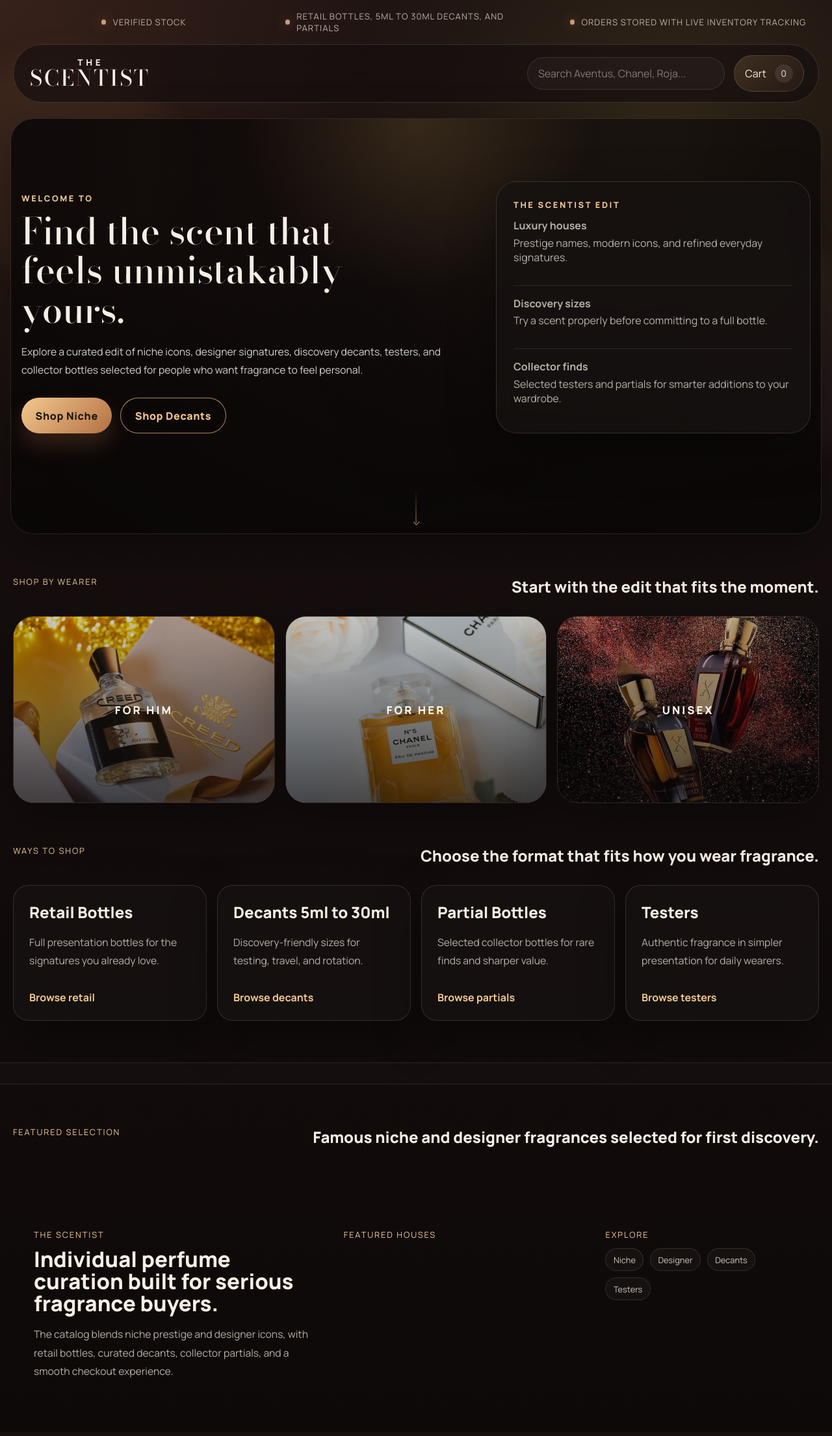
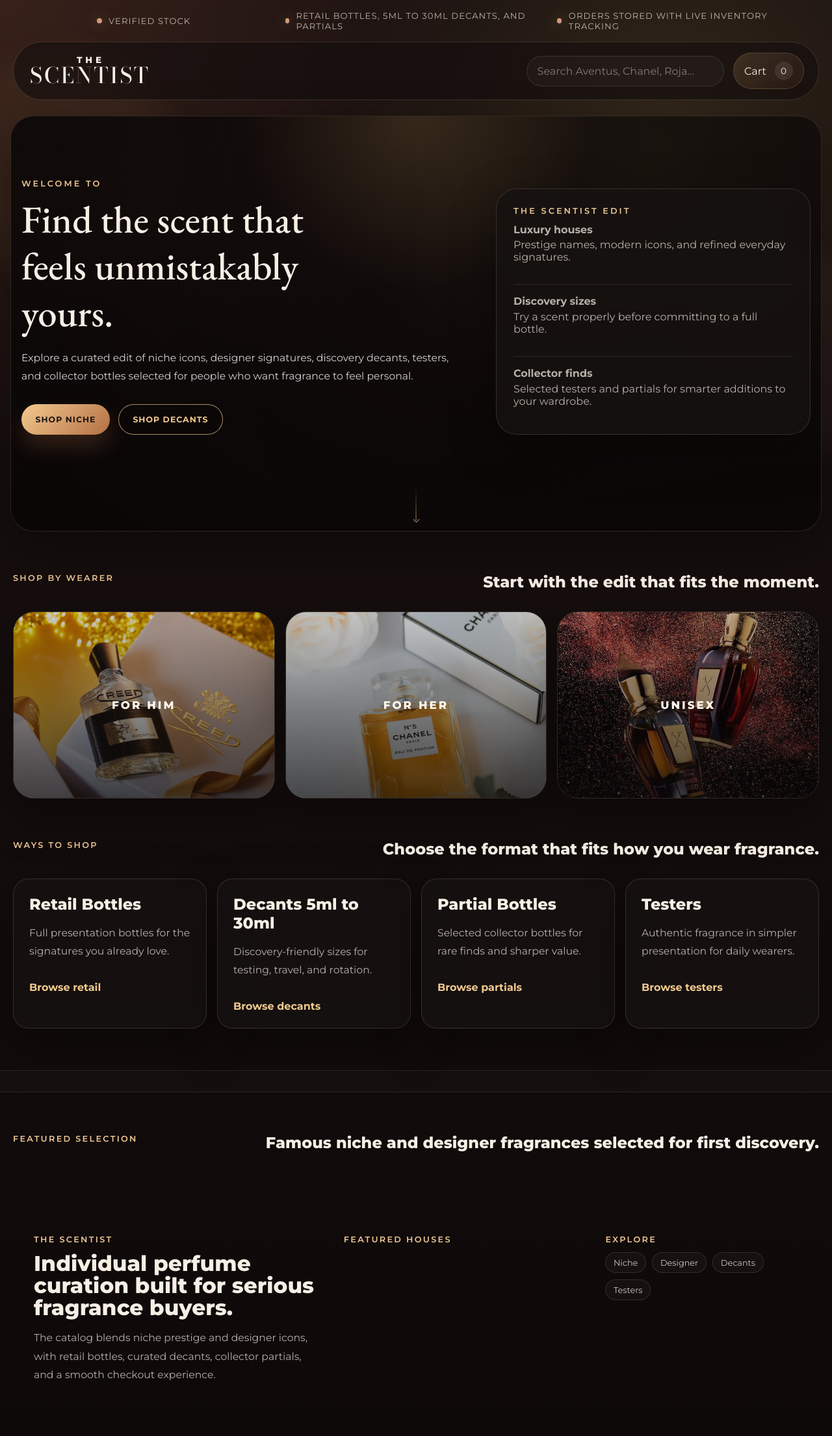
Before and after one commit to devawasthi/allure-perfumery, a Python web app: template templates/home.html in a window 1280 px wide. Shown: the whole page at 65% size. Before the commit the page ends 2120 px from the top, so only its background shows below. Run offline with Jinja, Linux system fonts and the light colour scheme; the template is opened without the code that fills it, so the values that code supplies are empty.

Commit message:
Soften storefront typography

```diff
--- a/static/styles.css
+++ b/static/styles.css
@@ -15,7 +15,8 @@
   --radius-lg: 24px;
   --radius-md: 18px;
   --max-width: 1240px;
-  --font-sans: "Manrope", "Avenir Next", "Segoe UI", Arial, sans-serif;
+  --font-sans: "Montserrat", "Avenir Next", "Segoe UI", Arial, sans-serif;
+  --font-display: "EB Garamond", "Cormorant Garamond", Georgia, serif;
   --font-logo: "Bodoni Moda", "Didot", "Bodoni 72", "Times New Roman", serif;
 }
 
@@ -256,7 +257,8 @@ main,
   color: #f0c996;
   font-size: 0.8rem;
   text-transform: uppercase;
-  letter-spacing: 0.15em;
+  letter-spacing: 0.18em;
+  font-weight: 600;
 }
 
 .section-heading {
@@ -316,8 +318,8 @@ main,
 }
 
 .hero .section-kicker {
-  letter-spacing: 0.2em;
-  font-weight: 800;
+  letter-spacing: 0.24em;
+  font-weight: 600;
 }
 
 .hero__lead {
@@ -325,10 +327,10 @@ main,
 }
 
 .hero__lead h1 {
-  font-family: var(--font-logo);
-  font-size: clamp(2.35rem, 4.4vw, 4.05rem);
+  font-family: var(--font-display);
+  font-size: clamp(2.45rem, 4.6vw, 4.25rem);
   font-weight: 500;
-  line-height: 1.08;
+  line-height: 1.22;
   max-width: 15ch;
 }
 
@@ -357,8 +359,10 @@ main,
   border-radius: 999px;
   background: linear-gradient(135deg, #f3c98f, #b37042);
   color: #1d1512;
-  font-weight: 800;
-  letter-spacing: 0.04em;
+  font-weight: 700;
+  letter-spacing: 0.08em;
+  text-transform: uppercase;
+  font-size: 0.78rem;
   transition: transform 180ms ease, box-shadow 180ms ease, opacity 180ms ease;
   display: inline-flex;
   align-items: center;
--- a/templates/base.html
+++ b/templates/base.html
@@ -11,7 +11,7 @@
     <link rel="preconnect" href="https://fonts.googleapis.com" />
     <link rel="preconnect" href="https://fonts.gstatic.com" crossorigin />
     <link
-      href="https://fonts.googleapis.com/css2?family=Bodoni+Moda:opsz,wght@6..96,500;6..96,600&family=Manrope:wght@400;500;600;700;800&display=swap"
+      href="https://fonts.googleapis.com/css2?family=Bodoni+Moda:opsz,wght@6..96,500;6..96,600&family=EB+Garamond:wght@400;500;600&family=Montserrat:wght@300;400;500;600;700;800&display=swap"
       rel="stylesheet"
     />
     <link rel="stylesheet" href="/static/styles.css" />
```
